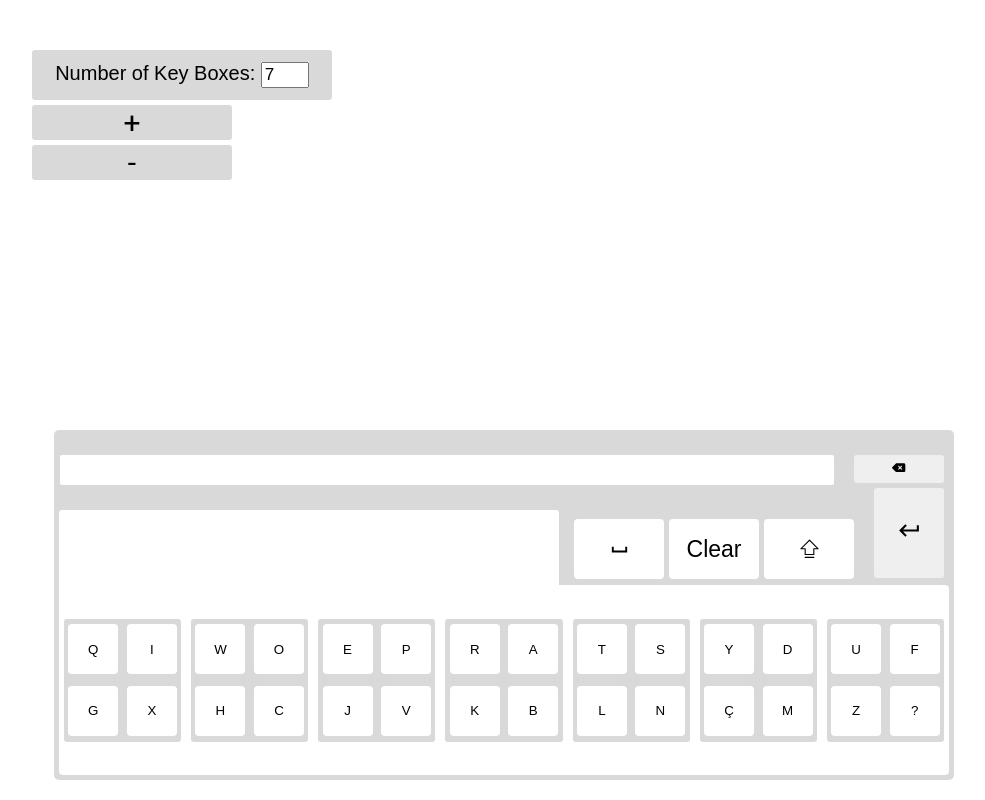
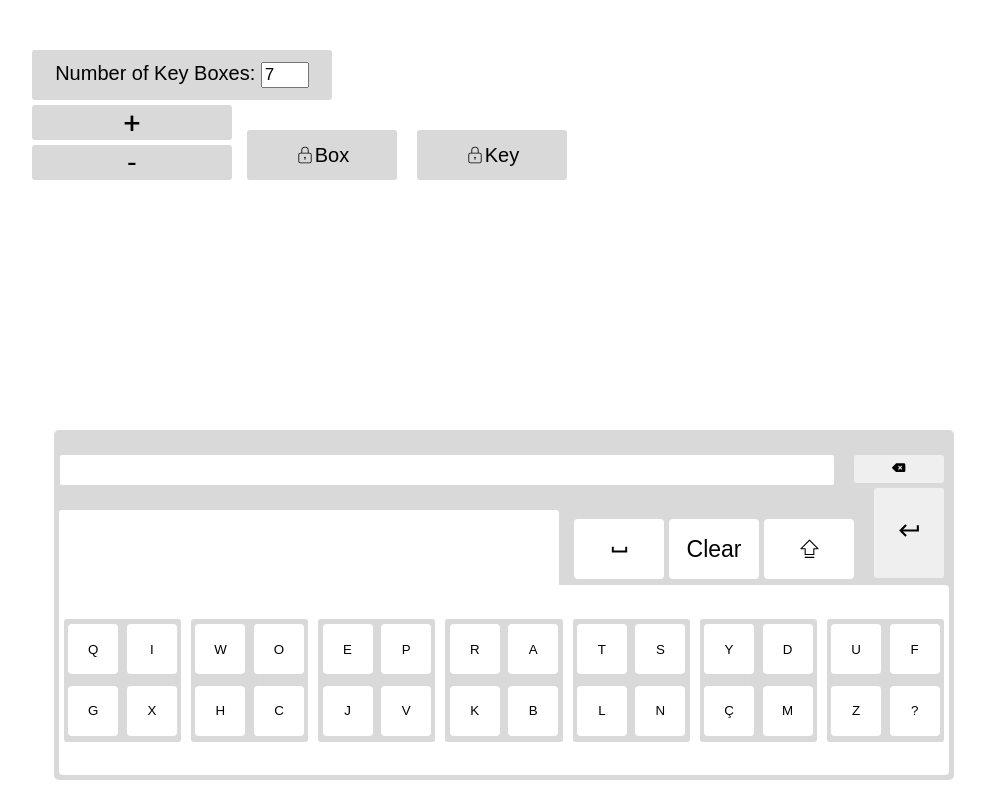
Before and after one commit to viniciusmpaiva/Digital-keyboard, a React (Create React App) app: page / in a window 1280 px wide. Shown: the whole page, without its empty margins (136-1121 px from the left). Built offline with nearby package versions, Linux system fonts and the light colour scheme.

Commit message:
drag&drop partially added

```diff
--- a/src/App.js
+++ b/src/App.js
@@ -6,17 +6,25 @@ import Options from './Components/Options';
 function App() {
   const [numberOfBoxes, setNumberOfBoxes] = useState(7);
   const [showKeys, setShowKeys] = useState(null);
+  const [isChangeBoxPressed, setChangeBoxPressed] = useState(false);
+  const [isChangeKeyPressed, setChangeKeyPressed] = useState(false);
   return (
     <>
       <Keyboard
         numberOfBoxes={numberOfBoxes}
         showKeys={showKeys}
         setShowKeys={setShowKeys}
+        isChangeBoxPressed={isChangeBoxPressed}
+        isChangeKeyPressed={isChangeKeyPressed}
       />
       <Options
         numberOfBoxes={numberOfBoxes}
         setNumberOfBoxes={setNumberOfBoxes}
         setShowKeys={setShowKeys}
+        isChangeBoxPressed={isChangeBoxPressed}
+        setChangeBoxPressed={setChangeBoxPressed}
+        isChangeKeyPressed={isChangeKeyPressed}
+        setChangeKeyPressed={setChangeKeyPressed}
       />
     </>
   );
--- /dev/null
+++ b/src/Components/ChangePositionButtons/index.js
@@ -0,0 +1,37 @@
+import React from 'react';
+import { CiLock, CiUnlock } from 'react-icons/ci';
+import { ChangePositionButtonsContainer } from './styled';
+
+export default function ChangePositionButtons({
+  isChangeBoxPressed,
+  isChangeKeyPressed,
+  setChangeBoxPressed,
+  setChangeKeyPressed,
+}) {
+  return (
+    <ChangePositionButtonsContainer>
+      <button
+        type="button"
+        className={isChangeBoxPressed ? 'pressed' : ''}
+        onClick={() => {
+          setChangeBoxPressed(!isChangeBoxPressed);
+          setChangeKeyPressed(false);
+        }}
+      >
+        <CiLock />
+        Box
+      </button>
+      <button
+        type="button"
+        onClick={() => {
+          setChangeKeyPressed(!isChangeKeyPressed);
+          setChangeBoxPressed(false);
+        }}
+        className={isChangeKeyPressed ? 'pressed' : ''}
+      >
+        <CiLock />
+        Key
+      </button>
+    </ChangePositionButtonsContainer>
+  );
+}
--- /dev/null
+++ b/src/Components/ChangePositionButtons/styled.js
@@ -0,0 +1,33 @@
+import styled from 'styled-components';
+
+export const ChangePositionButtonsContainer = styled.div`
+  display: flex;
+  position: absolute;
+  margin-top: 160px;
+  margin-left: 450px;
+  button {
+    width: 150px;
+    height: 50px;
+    background-color: #d9d9d9;
+    border: none;
+    padding: 10px;
+    margin: 10px;
+    cursor: pointer;
+    border-radius: 3px;
+    align-items: center;
+    display: flex;
+    justify-content: center;
+    font-size: 20px;
+    transition:
+      all 300ms,
+      border 50ms;
+    &:hover {
+      filter: brightness(75%);
+    }
+  }
+  .pressed {
+    background-color: #a9a9a9;
+    font-size: 22px;
+    border: 2px solid black;
+  }
+`;
--- a/src/Components/Key/index.js
+++ b/src/Components/Key/index.js
@@ -1,55 +1,50 @@
-import { useState } from 'react';
 import { KeyButton } from './styled';
 
 export default function Key({
   keyValue,
-  isDisabled,
   handleKeyClick,
   // targetIndex,
   // lineNumber,
-  // setActiveCard,
-  // onDrop,
-  // setTargetIndex,
-  // index,
+  setActiveKey,
+  onDropKey,
+  setTargetIndexKey,
+  // indexBox,
   // changePressed,
   width,
   height,
   marginLeft,
   backgroundColor,
   fontSize,
-  numberOfKeys,
+  isChangeKeyPressed,
 }) {
+  let fixedIndex = 0;
   return (
     <KeyButton
+      draggable={isChangeKeyPressed}
       // className={`${lineNumber} ${isDragging ? 'dragging' : ''} ${targetIndex === fixedIndex ? 'target' : ''} ${isDisabled ? 'disabled' : ''}`}
-      className={`${isDisabled ? 'disabled' : ''}`}
+      // className={`${isDisabled ? 'disabled' : ''}`}
       key={keyValue}
       onClick={() => handleKeyClick(keyValue)}
-      // draggable={changePressed}
-      // onDragStart={() => {
-      //   setActiveCard(keyValue);
-      //   setIsDragging(true);
-      // }}
-      // onDragEnd={() => {
-      //   setActiveCard(null);
-      //   setIsDragging(false);
-      //   setTargetIndex(null);
-      // }}
-      // onDrop={() => {
-      // onDrop();
-      //   setIsDragging(false);
-      //   setTargetIndex(null);
-      // }}
-      // onDragOver={(e) => {
-      //   e.preventDefault();
-      //   setTargetIndex(fixedIndex);
-      // }}
+      onDragStart={() => {
+        setActiveKey(keyValue);
+      }}
+      onDragEnd={() => {
+        setActiveKey(null);
+        setTargetIndexKey(null);
+      }}
+      onDropKey={() => {
+        onDropKey();
+        setTargetIndexKey(null);
+      }}
+      onDragOver={(e) => {
+        e.preventDefault();
+        setTargetIndexKey(fixedIndex);
+      }}
       width={width}
       height={height}
       marginleft={marginLeft}
       backgroundcolor={backgroundColor}
       fontSize={fontSize}
-      // numberOfKeys={numberOfKeys}
     >
       {keyValue}
     </KeyButton>
--- a/src/Components/KeyBox/index.js
+++ b/src/Components/KeyBox/index.js
@@ -11,6 +11,11 @@ export default function KeyBox({
   setTargetIndexBox,
   onDrop,
   numberOfKeyBoxes,
+  isChangeBoxPressed,
+  isChangeKeyPressed,
+  setActiveKey,
+  onDropKey,
+  setTargetIndexKey,
 }) {
   let widthBox;
   let widthKey;
@@ -36,11 +41,18 @@ export default function KeyBox({
     widthKey = 137;
     heightKey = 21;
   }
+
+  const handleBoxClick = () => {
+    if (isChangeBoxPressed) {
+      return;
+    }
+    onBoxClick(keys);
+  };
   return (
     <KeyBoxContainer
       className={targetIndexBox === index ? 'target' : ''}
-      onClick={() => onBoxClick(keys)}
-      draggable
+      onClick={() => handleBoxClick()}
+      draggable={isChangeBoxPressed}
       onDragStart={() => {
         setActiveBox(keys);
         setActiveBoxIndex(index);
@@ -64,11 +76,16 @@ export default function KeyBox({
           <Key
             key={idx}
             keyValue={key}
-            isDisabled
             handleKeyClick={() => {}}
             // targetIndex={null}
             width={widthKey}
             height={heightKey}
+            isChangeKeyPressed={isChangeKeyPressed}
+            setActiveKey={setActiveKey}
+            onDropKey={onDropKey}
+            setTargetIndexKey={setTargetIndexKey}
+            indexBox={index}
+            index={idx}
           />
         );
       })}
--- a/src/Components/Keyboard/index.js
+++ b/src/Components/Keyboard/index.js
@@ -13,7 +13,13 @@ import Line from '../Line';
 import SpecialKeys from '../SpecialKeys';
 import KeyBox from '../KeyBox';
 
-export default function Keyboard({ numberOfBoxes, showKeys, setShowKeys }) {
+export default function Keyboard({
+  numberOfBoxes,
+  showKeys,
+  setShowKeys,
+  isChangeBoxPressed,
+  isChangeKeyPressed,
+}) {
   const [text, setText] = useState('');
 
   const inputRef = useRef(null);
@@ -211,6 +217,11 @@ export default function Keyboard({ numberOfBoxes, showKeys, setShowKeys }) {
             setTargetIndexBox={setTargetIndexBox}
             onDrop={() => onDropBox(Math.floor(index / 4))}
             numberOfKeyBoxes={numberOfBoxes}
+            isChangeBoxPressed={isChangeBoxPressed}
+            isChangeKeyPressed={isChangeKeyPressed}
+            setActiveKey={setActiveKey}
+            onDropKey={onDropKey}
+            setTargetIndexKey={setTargetIndexKey}
           />
         ))}
       </KeyboardContainer>
--- a/src/Components/Options/index.js
+++ b/src/Components/Options/index.js
@@ -1,12 +1,17 @@
 import React from 'react';
 import OptionsInput from '../OptionsInput';
 import NumberOfBoxesButtons from '../NumberOfBoxesButtons';
+import ChangePositionButtons from '../ChangePositionButtons';
 import { OptionsContainer } from './styled';
 
 export default function Options({
   numberOfBoxes,
   setNumberOfBoxes,
   setShowKeys,
+  isChangeBoxPressed,
+  setChangeBoxPressed,
+  isChangeKeyPressed,
+  setChangeKeyPressed,
 }) {
   const onPlusClick = () => {
     if (numberOfBoxes > 6) {
@@ -29,6 +34,12 @@ export default function Options({
         onPlusClick={onPlusClick}
         onMinusClick={onMinusClick}
       />
+      <ChangePositionButtons
+        isChangeBoxPressed={isChangeBoxPressed}
+        setChangeBoxPressed={setChangeBoxPressed}
+        isChangeKeyPressed={isChangeKeyPressed}
+        setChangeKeyPressed={setChangeKeyPressed}
+      />
     </OptionsContainer>
   );
 }
--- a/src/Components/SpecialButtons/index.js
+++ b/src/Components/SpecialButtons/index.js
@@ -1,6 +1,5 @@
 import { FaDeleteLeft } from 'react-icons/fa6';
 import { MdOutlineKeyboardReturn } from 'react-icons/md';
-import { CiLock, CiUnlock } from 'react-icons/ci';
 import { SpecialButtonsContainer } from './styled';
 
 export default function SpecialButtons({ onClick, changePressed }) {
```
